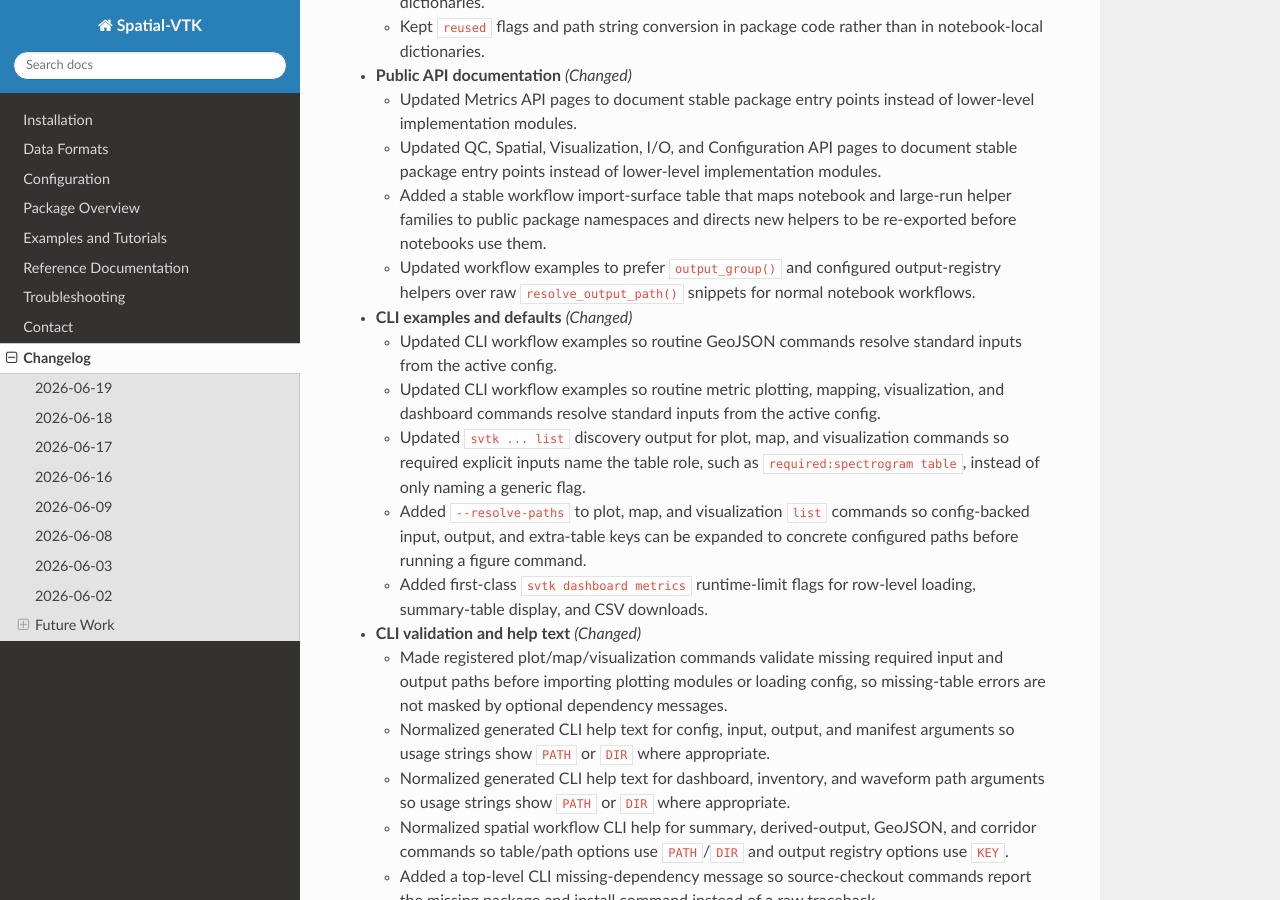
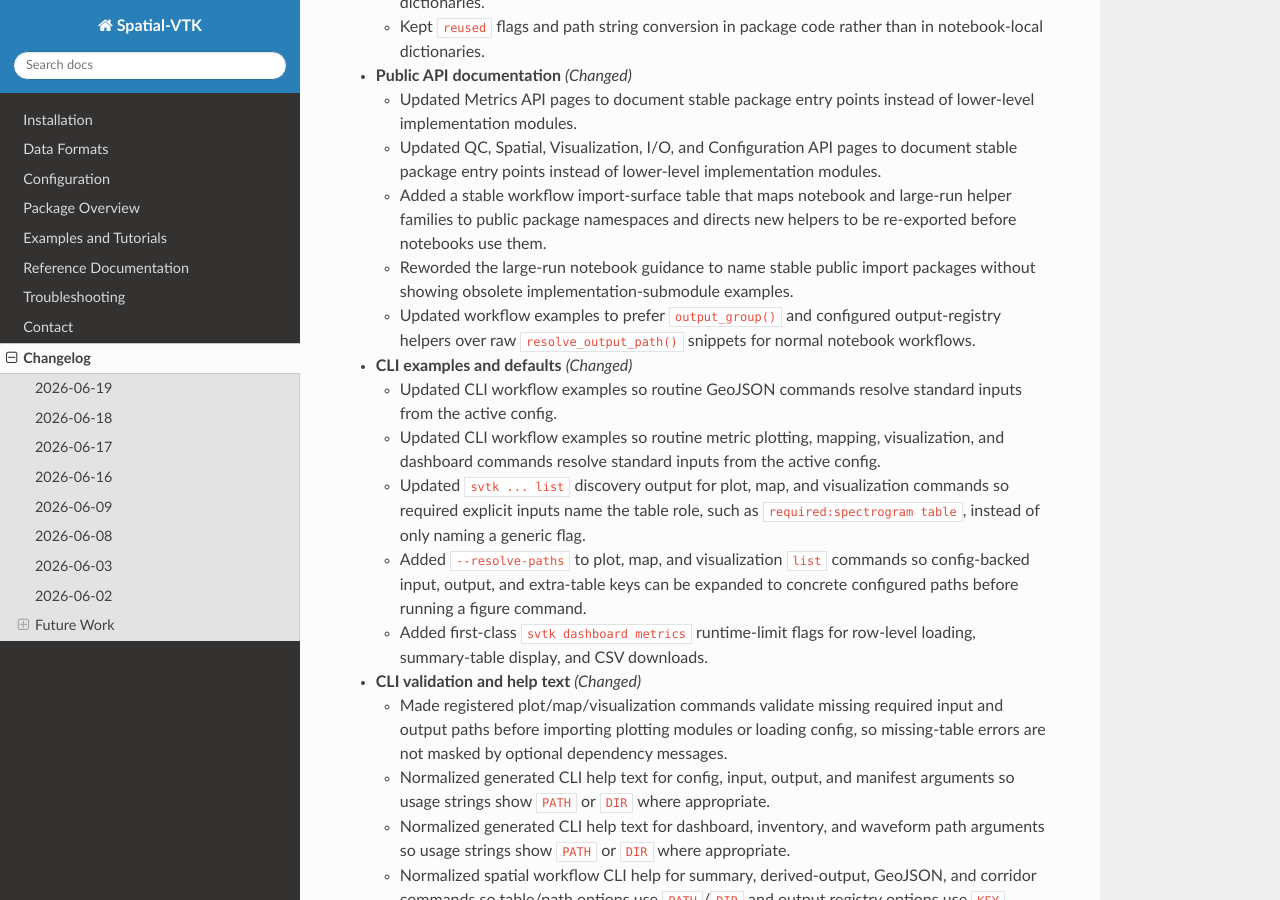
Before and after one commit to bcbirkel/spatial-vtk, a Sphinx documentation site: the page built from docs/changelog.rst, in a window 1280 px wide and 900 px high, scrolled down 2214 px. Built offline with Sphinx 7.4.7 and the Read the Docs theme 3.1.0, drawn with Linux system fonts in a browser that asks for light colours.

Commit message:
Clarify large-run public import guidance

```diff
--- a/docs/changelog.rst
+++ b/docs/changelog.rst
@@ -128,6 +128,8 @@ Changelog
   - Added a stable workflow import-surface table that maps notebook and
     large-run helper families to public package namespaces and directs new
     helpers to be re-exported before notebooks use them.
+  - Reworded the large-run notebook guidance to name stable public import
+    packages without showing obsolete implementation-submodule examples.
   - Updated workflow examples to prefer ``output_group()`` and configured
     output-registry helpers over raw ``resolve_output_path()`` snippets for
     normal notebook workflows.
```
Also changed, not shown: docs/examples/large_run/README.md (+6 -10 lines), 1 other file.
